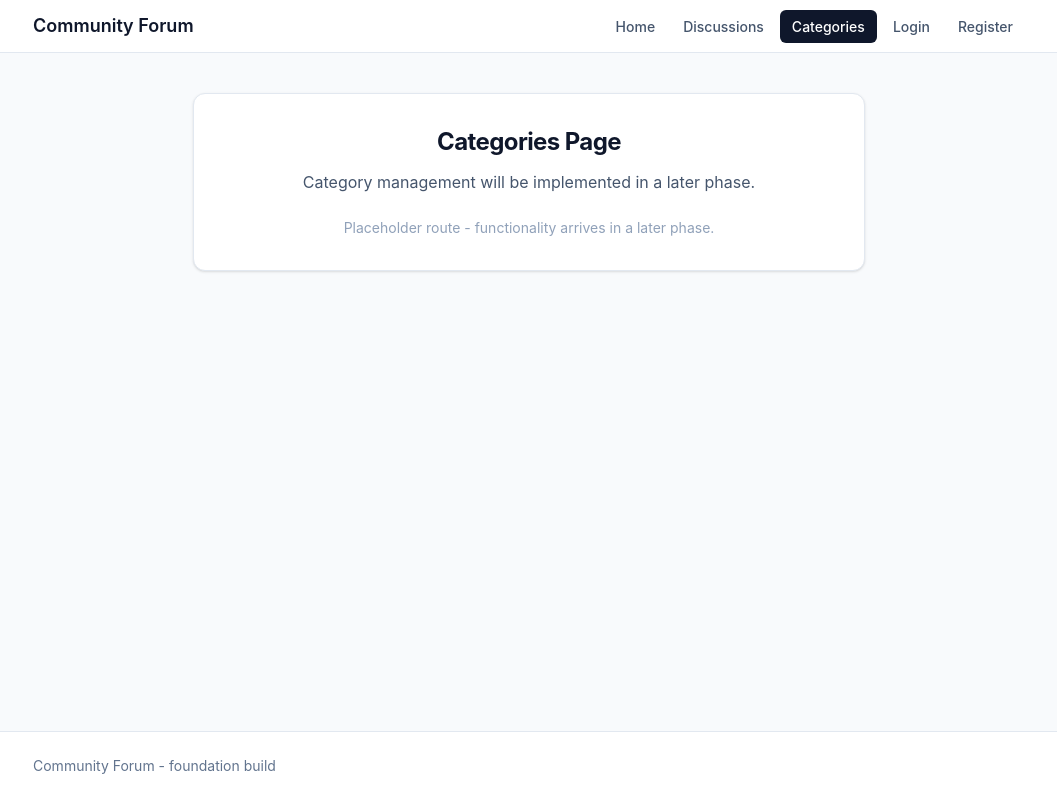
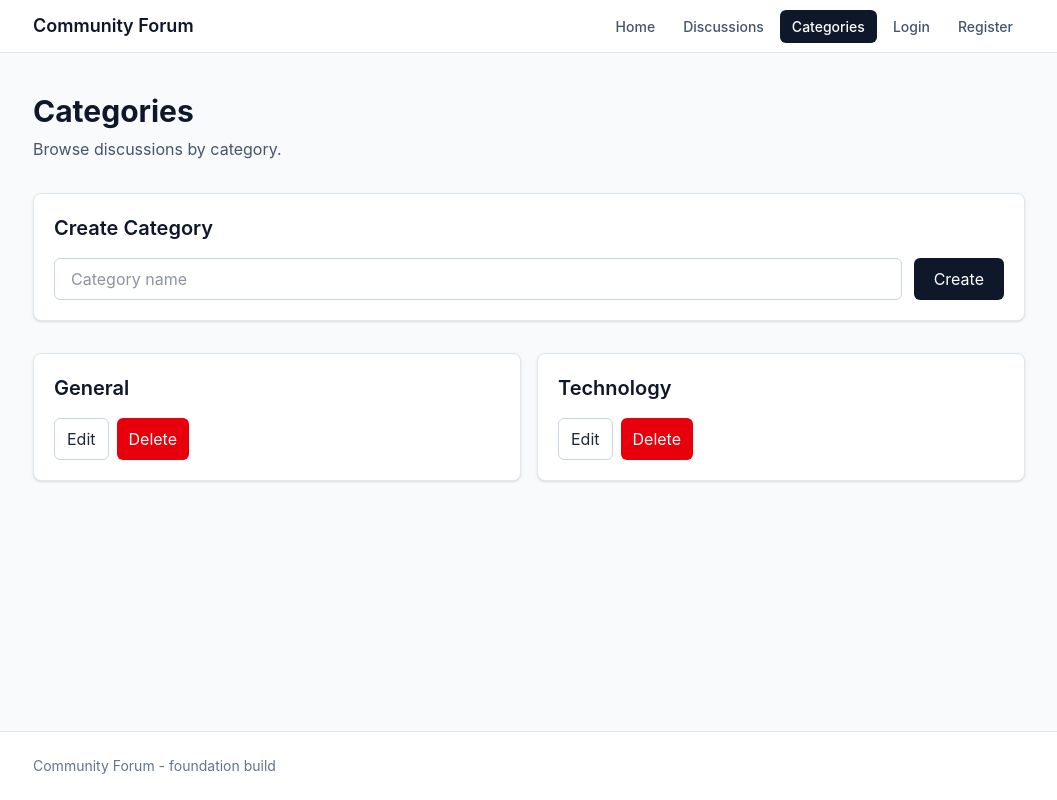
Before and after one commit to Engr-Ifex/community_forum, a React (Vite) app in the folder client/: page /categories in a window 1280 px wide. Shown: the whole page, without its empty margins (111-1168 px from the left). Built offline with nearby package versions, Linux system fonts and the light colour scheme.

Commit message:
Implement frontend category management

```diff
--- a/client/src/components/Categories/Categories.jsx
+++ b/client/src/components/Categories/Categories.jsx
@@ -1,12 +1,76 @@
-import PagePlaceholder from "../common/PagePlaceholder";
+const Categories = () => { return ( <section> <div className="mb-8"> <h1 className="text-3xl font-bold text-slate-900"> Categories </h1>
+    <p className="mt-2 text-slate-600">
+      Browse discussions by category.
+    </p>
+  </div>
 
-const Categories = () => {
-  return (
-    <PagePlaceholder
-      title="Categories Page"
-      description="Category management will be implemented in a later phase."
-    />
-  );
-};
+  <div className="mb-8 rounded-lg border border-slate-200 bg-white p-5 shadow-sm">
+    <h2 className="mb-4 text-xl font-semibold text-slate-900">
+      Create Category
+    </h2>
+
+    <div className="flex gap-3">
+      <input
+        type="text"
+        placeholder="Category name"
+        className="flex-1 rounded-md border border-slate-300 px-4 py-2"
+      />
+
+      <button
+        type="button"
+        className="rounded-md bg-slate-900 px-5 py-2 text-white"
+      >
+        Create
+      </button>
+    </div>
+  </div>
+
+  <div className="grid gap-4 sm:grid-cols-2">
+    <div className="rounded-lg border border-slate-200 bg-white p-5 shadow-sm">
+      <h2 className="text-xl font-semibold text-slate-900">
+        General
+      </h2>
+
+      <div className="mt-4 flex gap-2">
+        <button
+          type="button"
+          className="rounded-md border border-slate-300 px-3 py-2"
+        >
+          Edit
+        </button>
+
+        <button
+          type="button"
+          className="rounded-md bg-red-600 px-3 py-2 text-white"
+        >
+          Delete
+        </button>
+      </div>
+    </div>
+
+    <div className="rounded-lg border border-slate-200 bg-white p-5 shadow-sm">
+      <h2 className="text-xl font-semibold text-slate-900">
+        Technology
+      </h2>
+
+      <div className="mt-4 flex gap-2">
+        <button
+          type="button"
+          className="rounded-md border border-slate-300 px-3 py-2"
+        >
+          Edit
+        </button>
+
+        <button
+          type="button"
+          className="rounded-md bg-red-600 px-3 py-2 text-white"
+        >
+          Delete
+        </button>
+      </div>
+    </div>
+  </div>
+</section>
+); };
 
 export default Categories;
```
Also changed, not shown: client/src/components/Categories/CategoryPage.jsx (added).
